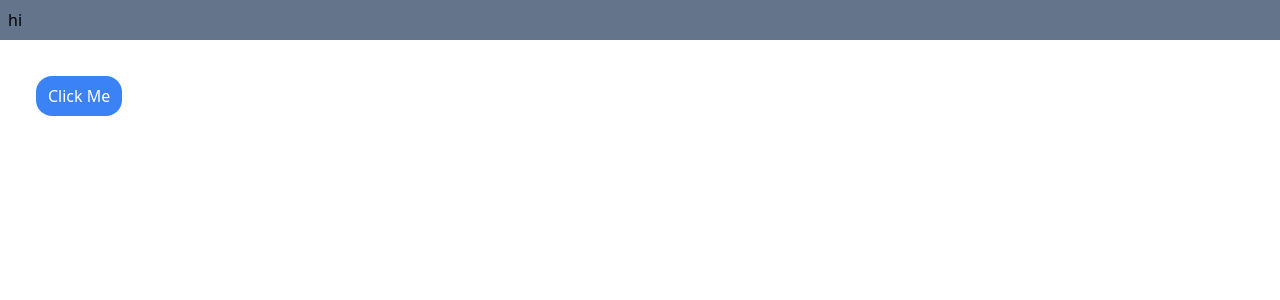
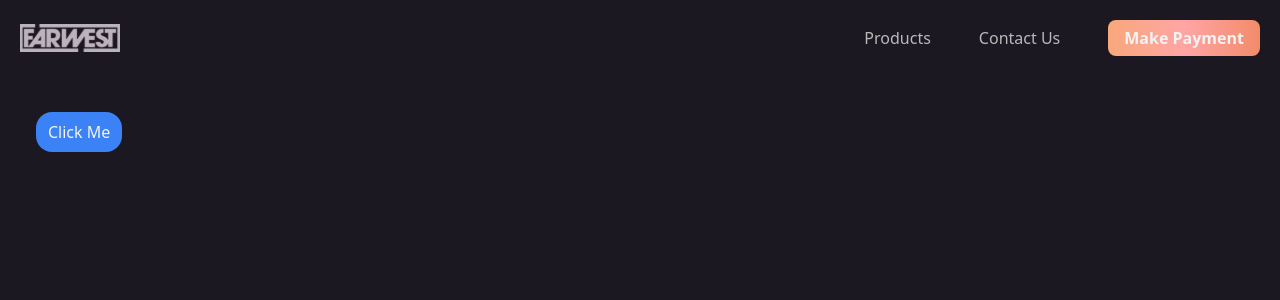
Before and after one commit to MoonWish-Studios/farwest-uniforms, a Next.js app: page / in a window 1280 px wide. Shown: the top 300 px of the page. Built offline with nearby package versions, Linux system fonts and the light colour scheme.

Commit message:
created color variables

```diff
--- a/app/(components)/Navbar.tsx
+++ b/app/(components)/Navbar.tsx
@@ -1,12 +1,28 @@
-"use client"
 import React from "react"
+import Link from "next/link"
+import Image from "next/image"
+import { loadGetInitialProps } from "next/dist/shared/lib/utils"
 
 export default function Navbar() {
   return (
-    <div className="container relative p-2 mx-auto bg-slate-500">
+    <div className="container relative w-full p-5 mx-auto ">
       {/* Flex Container */}
       <div className="flex items-center justify-between">
-        <p>hi</p>
+        <Image src="/logo.svg" width={100} height={100} alt={""} />
+        <div className="items-center hidden space-x-12 md:flex text-textPrimary">
+          <Link href="" className="hover:text-darkGrayishBlue">
+            Products
+          </Link>
+          <Link href="" className="hover:text-darkGrayishBlue">
+            Contact Us
+          </Link>
+          <Link
+            href=""
+            className="flex px-4 py-1.5 text-white rounded-lg font-bold md:block hover:bg-brightRedLight bg-gradient-to-r from-gradientSub1 to-gradientSub3 via-gradientSub2"
+          >
+            Make Payment
+          </Link>
+        </div>
       </div>
     </div>
   )
--- a/app/layout.tsx
+++ b/app/layout.tsx
@@ -9,8 +9,11 @@ export default function RootLayout({ children }: { children: React.ReactNode })
         head.tsx. Find out more at https://beta.nextjs.org/docs/api-reference/file-conventions/head
       */}
       <head />
-      <Navbar />
-      <body>{children}</body>
+
+      <body className="bg-darkPurple">
+        <Navbar />
+        {children}
+      </body>
     </html>
   )
 }
--- a/tailwind.config.js
+++ b/tailwind.config.js
@@ -7,7 +7,18 @@ module.exports = {
     "!./node_modules",
   ],
   theme: {
-    extend: {},
+    extend: {
+      colors: {
+        darkPurple: "#1B1822",
+        lightPurple: "#453D55",
+        textPrimary: "#B9B9B9",
+        white: "#F3F3F3",
+        gradientSub1: "#F8A87B",
+        gradientSub2: "#FFA5A5",
+        gradientSub3: "#F28B6A",
+        gradient1: "linear-gradient(to right, gradientSub1 , gradientSub2)",
+      },
+    },
   },
   plugins: [],
 }
```
Also changed, not shown: public/logo.svg (added).
